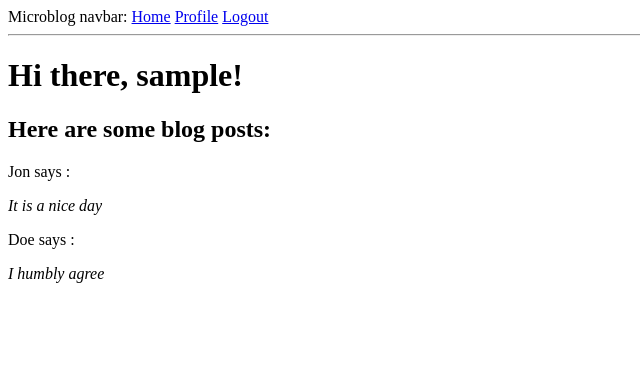
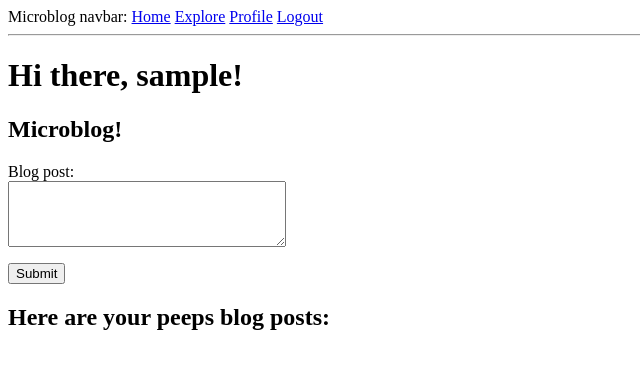
Before and after one commit to cesare-spinoso/microblog, a Flask app: page / in a window 1280 px wide. Shown: the top 369 px of the page, without its empty margins (0-640 px from the left). Run offline with Flask 2, Linux system fonts and the light colour scheme; the visitor is signed in with stand-in values (Sample User, id 1); data comes from the database, SQL or seed files in the repository; both versions use the stored data as it was after the commit; data that the repository does not hold is empty.

Commit message:
Finished ch 9

```diff
--- a/app/forms.py
+++ b/app/forms.py
@@ -53,3 +53,10 @@ class EditProfileForm(FlaskForm):
 # This will allow you to know if want to follow or unfollow
 class EmptyForm(FlaskForm):
     submit = SubmitField('Submit')
+
+# To publish posts on the home page
+class PostForm(FlaskForm):
+    post = TextAreaField('Blog post:', validators=[
+        DataRequired(), Length(min=1, max=140, message="We are copying Twitter 140 characters max!")
+    ])
+    submit = SubmitField('Submit')
--- a/app/models.py
+++ b/app/models.py
@@ -100,7 +100,7 @@ def load_user(id):
 class Post(db.Model):
     id = db.Column(db.Integer, primary_key=True)
     body = db.Column(db.String(280))
-    timestamp = db.Column(db.DateTime, index=True, default=datetime.utcnow())
+    timestamp = db.Column(db.DateTime, index=True, default=datetime.utcnow)
     user_id = db.Column(db.Integer, db.ForeignKey('user.id'))
 
     def __repr__(self):
--- a/app/routes.py
+++ b/app/routes.py
@@ -1,8 +1,8 @@
 from app import app, db
 from flask import render_template, flash, redirect, url_for, request
-from app.forms import LoginForm, RegistrationForm, EditProfileForm, EmptyForm
+from app.forms import LoginForm, RegistrationForm, EditProfileForm, EmptyForm, PostForm
 from flask_login import current_user, login_user, logout_user, login_required
-from app.models import User
+from app.models import User, Post
 from werkzeug.urls import url_parse
 from datetime import datetime
 
@@ -20,27 +20,78 @@ def before_request():
 
 
 # Python decorator, when URL request is / or /index then follow the function below
-@app.route('/')
-@app.route('/index')
+@app.route('/', methods=['GET', 'POST'])
+@app.route('/index', methods=['GET', 'POST'])
 @login_required # Also sets the initial url (which was not accessible) as next = in the URL request
 def index(): # View function name is index so url_for('index')
+    # Form validation for posting stuff
+    form = PostForm()
+    if form.validate_on_submit():
+        post = Post(body=form.post.data, author=current_user)
+        db.session.add(post)
+        db.session.commit()
+        flash('Posted!')
+        return redirect(url_for('index')) # Using redirects is standard practice so user doesn't
+    # resubmit the same form if they press refresh  Post/Redirect/Get pattern
+
+
     # A dummy user for now
     # user = {'name': 'Giancarlo'},
     # Some dummy posts
-    posts = [
-        {
-            'author' : {'name' : 'Jon'},
-            'body' : 'It is a nice day'
-        },
-        {
-            'author' : {'name' : 'Doe'},
-            'body' : 'I humbly agree'
-        }
-    ]
+    # posts = [
+    #     {
+    #         'author' : {'name' : 'Jon'},
+    #         'body' : 'It is a nice day'
+    #     },
+    #     {
+    #         'author' : {'name' : 'Doe'},
+    #         'body' : 'I humbly agree'
+    #     }
+    # ]
+
+    # The real deal posts
+    posts = current_user.followed_posts().all()
+
+    '''
+    The paginate method can be called on any query object from Flask-SQLAlchemy. It takes three arguments:
+
+    the page number, starting from 1
+    the number of items per page
+    an error flag. If True, when an out of range page is requested a 404 error will be automatically returned to the client. If False, an empty list will be returned for out of range pages.
+
+The return value from paginate is a Pagination object. The items attribute of this object contains the list of items in the requested page
+    '''
+
+    # Add pagination where only have a fixed number of posts per page
+    page = request.args.get('page', 1, type=int) # will be reading th apge number from url (get)
+    posts = current_user.followed_posts().paginate(
+        page, app.config['POSTS_PER_PAGE'], False)
+    # Notice how added posts.items
+    '''
+    Paginate has 4 other methods that are useful for links:
+
+    has_next: True if there is at least one more page after the current one
+    has_prev: True if there is at least one more page before the current one
+    next_num: page number for the next page
+    prev_num: page number for the previous page
+
+    '''
+    # To send the next and previous links
+    next_url = url_for('index', page=posts.next_num) \
+        if posts.has_next else None # What url_for does with parameter that it doesnt recognize?
+    # it automatically puts them as queries in the url! so here ?page=posts.next_num has been added to url
+    prev_url = url_for('index', page=posts.prev_num) \
+        if posts.has_prev else None
+    return render_template('index.html', title='Home', form=form,
+                           posts=posts.items, next_url=next_url,
+                           prev_url=prev_url)
+
+    # return render_template('index.html', title='Home', form=form,
+    #                        posts=posts.items)
 
     # Takes in a template file name and a variable list of args
     # It then returns the template (in this case index.html) but with all the placeholders replaced
-    return render_template('index.html', title='Front', posts=posts)
+    # return render_template('index.html', title='Front', posts=posts, form=form)
 
 
 @app.route('/login', methods=['GET', 'POST'])  # This view function accepts GET and POST requests (default was only GET)
@@ -111,16 +162,25 @@ def user(username):
     # saves the time of actually checking if valid username and
     # just throws a 404 error
 
-    # fake list of posts
-    posts = [
-        {'author' : user, 'body' : 'Test post 1' },
-        {'author' : user, 'body' : 'Test post 2'}
-    ]
-
+    #  fake list of posts
+    # posts = [
+    #     {'author' : user, 'body' : 'Test post 1' },
+    #     {'author' : user, 'body' : 'Test post 2'}
+    # ]
+    # Use actual posts
+    page = request.args.get('page', 1, type=int)
+    posts = user.posts.order_by(Post.timestamp.desc()).paginate(
+        page, app.config['POSTS_PER_PAGE'], False
+    )
+    next_url = url_for('user', username=user.username, page=posts.next_num) \
+        if posts.has_next else None # Included the extra username = because need to point back to  same user
+    prev_url = url_for('user', username=user.username, page=posts.prev_num) \
+        if posts.has_prev else None
     # Pass an empty form object for the follow/unfollow buttons
     form = EmptyForm()
 
-    return render_template('user.html',title='User', user=user, posts=posts, form=form)
+    return render_template('user.html', user=user, posts=posts.items,
+                           next_url=next_url, prev_url=prev_url, form=form)
 
 
 @app.route('/edit_profile', methods=['GET', 'POST'])
@@ -180,3 +240,25 @@ def unfollow(username):
         return redirect(url_for('user', username=username))
     else:
         return redirect(url_for('index'))
+
+
+# To be able to see all the users
+@app.route('/explore')
+@login_required
+def explore():
+    # Added pagination functionality
+    page = request.args.get('page', 1, type=int)
+    posts = Post.query.order_by(Post.timestamp.desc()).paginate(
+        page, app.config['POSTS_PER_PAGE'], False)
+    next_url = url_for('explore', page=posts.next_num) \
+        if posts.has_next else None
+    prev_url = url_for('explore', page=posts.prev_num) \
+        if posts.has_prev else None
+    return render_template("index.html", title='Explore', posts=posts.items,
+                          next_url=next_url, prev_url=prev_url)
+    # return render_template("index.html", title='Explore', posts=posts.items)
+
+    # posts = Post.query.order_by(Post.timestamp.desc()).all()
+    # return render_template('index.html', title='Explore', posts=posts)
+    # Didn't need to create a new html page because the form will simply not show up
+    # Nice
--- a/app/templates/_post.html
+++ b/app/templates/_post.html
@@ -4,8 +4,8 @@
  only modify it once!-->
 <table>
     <tr>
-      <td><img src="{{user.avatar(36)}}"></td>
-        <td>{{post.author.username}} says : <br>
+      <td><img src="{{post.author.avatar(36)}}"></td>
+        <td><a href="{{url_for('user', username=post.author.username)}}">{{post.author.username}}</a> @{{post.timestamp}} says : <br>
         {{ post.body }}</td>
     </tr>
 </table>
--- a/app/templates/base.html
+++ b/app/templates/base.html
@@ -15,6 +15,7 @@ which might vary from application to application use url_for(view function name)
         {% if current_user.is_anonymous %} <!-- is_anonymous is true is no user is currently logged in -->
         <a href="{{ url_for('login') }}">Login</a></div>
         {% else %}
+        <a href="{{url_for('explore')}}">Explore</a>
         <a href="{{url_for('user', username=current_user.username)}}">Profile</a>
         <a href="{{url_for('logout')}}">Logout</a>
         {% endif %}
--- a/app/templates/index.html
+++ b/app/templates/index.html
@@ -3,10 +3,32 @@
 {% block content %} <!-- The block name "content" is the same as the one for base.html, so
 Flask knows how to render it correctly -->
 <h1>Hi there, {{current_user.username}}!</h1>
-<h2>Here are some blog posts:</h2>
+{% if form %}
+<h2>Microblog!</h2>
+<form action="" method="post">
+    {{form.hidden_tag()}}
+    <p>
+        {{form.post.label}} <br>
+        {{form.post(cols=32, rows=4)}} <br>
+        {% for error in form.post.errors %}
+        <span style="color: red;">{{error}}</span>
+        {% endfor %}
+    </p>
+    <p>
+        {{form.submit()}}
+    </p>
+</form>
+{% endif %}
+<h2>Here are {% if form %} your peeps {% else %} all the {% endif %} blog posts:</h2>
 {% for post in posts%}
 <div>
-    <p>{{post.author.name}} says :</p>  <i> {{ post.body }}</i>
+    {% include '_post.html' %}
 </div>
 {% endfor %}
+{%if prev_url %}
+<a href="{{ prev_url }}"><-- Newer posts</a>
+{% endif %}
+{% if next_url %}
+<a href="{{ next_url }}">Older posts --></a>
+{% endif %}
 {% endblock %}
--- a/app/templates/user.html
+++ b/app/templates/user.html
@@ -40,4 +40,10 @@
 <!--</table>-->
 {% include '_post.html' %}
 {% endfor %}
+    {% if prev_url %}
+    <a href="{{ prev_url }}"><-- Newer posts</a>
+    {% endif %}
+    {% if next_url %}
+    <a href="{{ next_url }}">Older posts --></a>
+    {% endif %}
 {% endblock %}
--- a/config.py
+++ b/config.py
@@ -19,3 +19,6 @@ class Config(object):
     MAIL_USERNAME = os.environ.get('MAIL_USERNAME')
     MAIL_PASSWORD = os.environ.get('MAIL_PASSWORD')
     ADMINS = ['cesare.spinoso@gmail.com']
+
+    # For the pagination
+    POSTS_PER_PAGE = 10
```
Also changed, not shown: app.db, readme.txt, 3 other files.
